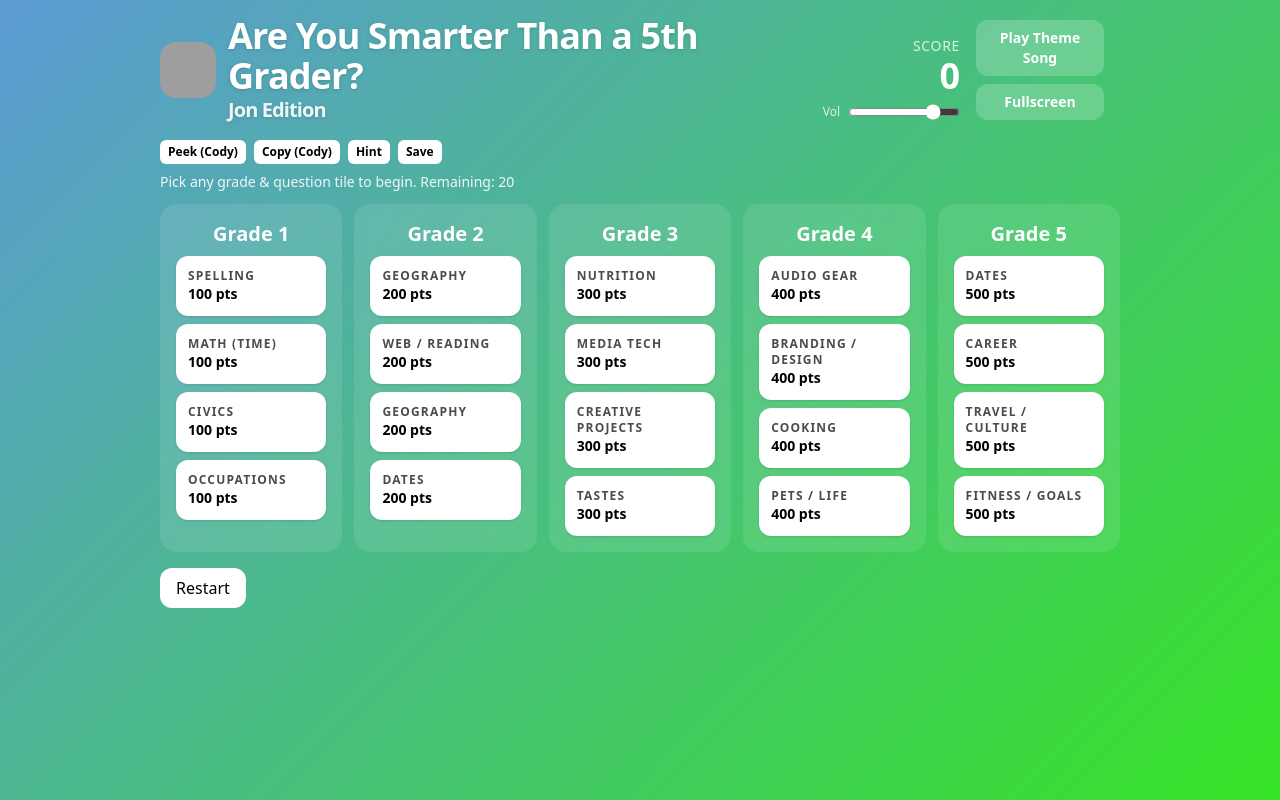
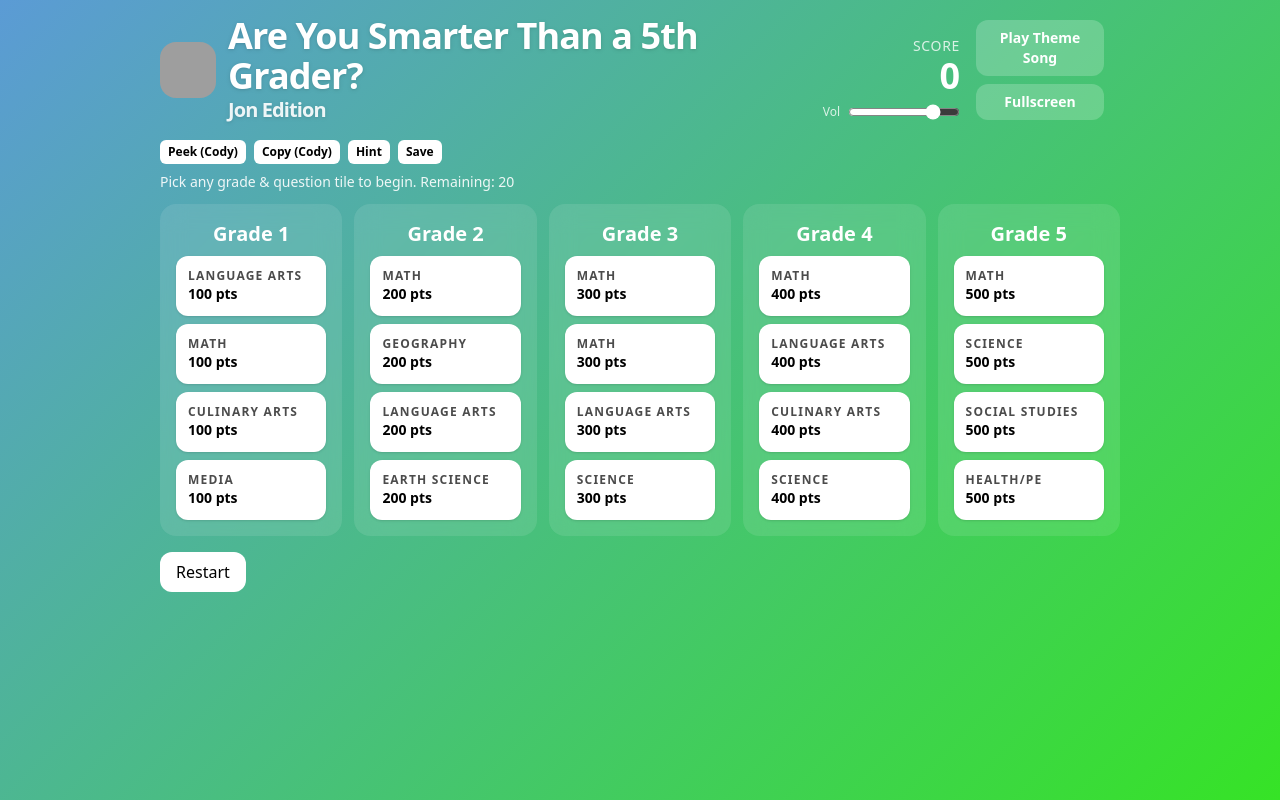
Before and after one commit to JonathanElias1/Are-you-smarter-than-a-5th-grader, a React (Vite) app: page / in a window 1280 px wide. Built offline with nearby package versions, Linux system fonts and the light colour scheme; grey boxes are pictures that could not be loaded.

Commit message:
Initial commit: Are You Smarter Than Jon

```diff
--- a/src/App.jsx
+++ b/src/App.jsx
@@ -22,34 +22,123 @@
 // ————————————————————————————————————————————
 const QUESTIONS = [
   // Grade 1
-  { id: "q1", grade: 1, subject: "Spelling", q: "What is Jon's company name?", choices: ["JON-E Worldwide", "JONE World Wide", "JonE Worldwide", "JON-E World Wide"], answerIndex: 0, hint: "It's hyphenated and one word for Worldwide." },
-  { id: "q2", grade: 1, subject: "Math (Time)", q: "If Jon's party starts at 5:00 PM and lasts 3 hours, when does it end?", choices: ["7:00 PM", "8:00 PM", "9:00 PM", "10:00 PM"], answerIndex: 1, hint: "Add three hours to five o'clock." },
-  { id: "q17", grade: 1, subject: "Civics", q: "Which state does Jon live in?", choices: ["California", "Nevada", "Arizona", "Utah"], answerIndex: 2, hint: "The Grand Canyon State." },
-  { id: "q18", grade: 1, subject: "Occupations", q: "Jon runs a video-first ______ company.", choices: ["construction", "production", "insurance", "shipping"], answerIndex: 1, hint: "Lights, camera…" },
+  { id: "q1", grade: 1, subject: "Language Arts", q: "What is the verb in the sentence \"Jon saved my life\"?", choices: ["my", "save", "saved", "life"], answerIndex: 2, hint: "Verbs are action words. Which word tells what Jon did?" },
+  { id: "q2",   grade: 1,
+  subject: "Math",
+  q: "The event starts at 12:27 PM. Kaz texts 'almost ready' at 12:18 PM. She takes 56 minutes to get ready and 13 minutes to drive to the event. What time will Kaz actually arrive? (assume she follows the math)",
+  choices: ["1:27 PM", "12:59 PM", "1:11 PM", "12:27 PM"],
+  answerIndex: 0,
+  hint: "Ignore the start time (just like Kaz). Use addition."
+},
+  { id: "q17", grade: 1, subject: "Culinary Arts", q: "Besides refusing to eat any animal he can have fun with, which food does Jon refuse to eat? ", choices: ["Pulled Pork", "Mushrooms", "Octopus", "Shredded Chicken"], answerIndex: 3, hint: "He hates the stringy, 'pulled' texture." },
+  {
+  id: "q18",
+  grade: 1,
+  subject: "Media",
+  q: "Jon records video by attaching a 28–70mm lens to which item?",
+  choices: ["Camera body", "Tripod", "Phone", "Camcorder"],
+  answerIndex: 0,
+  hint: "It’s the part the lens snaps onto, the one with the record button."
+},
 
   // Grade 2
-  { id: "q3", grade: 2, subject: "Geography", q: "Which city is Jon based in?", choices: ["Tucson", "Sedona", "Phoenix", "Flagstaff"], answerIndex: 2, hint: "Think Valley of the Sun." },
-  { id: "q4", grade: 2, subject: "Web / Reading", q: "What is Jon's website domain?", choices: ["jon-worldwide.com", "jon-e.com", "jone.co", "je-world.com"], answerIndex: 1, hint: "Hyphen in the middle, short and sweet." },
-  { id: "q19", grade: 2, subject: "Geography", q: "Phoenix sits in which desert?", choices: ["Mojave", "Sonoran", "Chihuahuan", "Great Basin"], answerIndex: 1, hint: "Home to the saguaro cactus." },
-  { id: "q20", grade: 2, subject: "Dates", q: "Jon's birthday month is…", choices: ["October", "December", "June", "April"], answerIndex: 1, hint: "Holiday season month." },
+  { id: "q3",  grade: 2,
+  subject: "Math",
+  q: "Jon buys tape for $2.75 and a marker for $1.25. He pays with $5.00. How much change does he get?",
+  choices: ["$0.75", "$1.00", "$1.25", "$2.00"],
+  answerIndex: 1,
+  hint: "Add prices, then subtract from 5."},
+  { id: "q4", grade: 2,
+  subject: "Geography",
+  q: "Jon recently learned part of his family heritage traces to which continent?",
+  choices: ["South America", "Europe", "Africa", "Asia"],
+  answerIndex: 3,
+  hint: "Think of the continent with Japan and Thailand." },
+  { id: "q19",  grade: 2,
+  subject: "Language Arts",
+  q: "Choose the correctly punctuated sentence.",
+  choices: [
+    "The other day, Jon was told: \"You are the best person I know in the entire world, Jon. You saved my life. You are, without question, the greatest of all time.\"",
+    "The other day, Jon was told, \"You are the best person I know in the entire world Jon, you saved my life, and you are without question the greatest of all time\".",
+    "The other day, Jon was told: \"you are the best person I know in the entire world, Jon you saved my life, you are the greatest of all time.\"",
+    "The other day Jon was told \"You are the best person I know in the entire world, Jon! You saved my life and you are, without question the greatest of all time\"."
+  ],
+  answerIndex: 0,
+  hint: "Use a colon to introduce a multi-sentence quote, commas for direct address (“Jon”), and end each sentence with a period inside the quotes."},
+  { id: "q20", grade: 2,
+  subject: "Earth Science",
+  q: "Rocks that change deep underground because of heat and pressure are called ______ rocks.",
+  choices: ["igneous", "sedimentary", "metamorphic", "volcanic"],
+  answerIndex: 2,
+  hint: "They ‘morph’ (change) inside Earth."},
 
   // Grade 3
-  { id: "q5", grade: 3, subject: "Nutrition", q: "Jon prefers which veggie with his chicken teriyaki?", choices: ["Carrots", "Peas", "Broccoli", "Spinach"], answerIndex: 2, hint: "Tree-looking florets." },
-  { id: "q6", grade: 3, subject: "Media Tech", q: "Which camera does Jon own?", choices: ["Canon R5", "Sony a7S III", "Panasonic GH5", "Nikon Z6 II"], answerIndex: 1, hint: "Low-light legend from Sony." },
+  { id: "q5", grade: 3, subject: "Math",
+  q: "Jon’s break lasts 3/4 of an hour. One-third of that is spent talking to coworkers about the weather. How many minutes is that?",
+  choices: ["12", "18", "20", "15"],
+  answerIndex: 3,
+  hint: "First find 3/4 of 60 (=45), then take 1/3 of 45." },
+  { id: "q6", grade: 3,  subject: "Math",
+  q: "Jon starts editing at 3:47 PM. He edits 38 minutes, takes a 9-minute break, then edits 14 more minutes. When does he finish?",
+  choices: ["4:47 PM", "4:48 PM", "4:54 PM", "4:38 PM"],
+  answerIndex: 1,
+  hint: "Add 38, then 9, then 14 to 3:47." },
+  { id: "q14", grade: 3, subject: "Language Arts",
+  q: "Choose the correctly punctuated sentence.",
+  choices: [
+    "“Jon, you're absolutely the greatest,” Cody said.",
+    "“Jon you're absolutely the greatest” Cody said.",
+    "“Jon, youre absolutely the greatest,” said Cody.",
+    "“Jon, you're absolutely the greatest”,” Cody said."
+  ],
+  answerIndex: 0,
+  hint: "Comma for direct address, apostrophe in you’re, comma inside the quotes." },
+  { id: "q16", grade: 3,
+  subject: "Science",
+  q: "On a hot Phoenix day, water drops form on the outside of Jon’s cold bottle. This process is called ______.",
+  choices: ["evaporation", "condensation", "melting", "freezing"],
+  answerIndex: 1,
+  hint: "Gas in the air turns back into liquid on the bottle." },
 
   // Grade 4
-  { id: "q7", grade: 4, subject: "Audio Gear", q: "Which lav system is in Jon's kit?", choices: ["RØDE Wireless GO II", "DJI Mic 2", "Sennheiser EK 100 G4", "Tascam DR-10L Pro"], answerIndex: 2, hint: "The classic Sennheiser G-series." },
-  { id: "q8", grade: 4, subject: "Branding / Design", q: "Jon's official brand gradient runs between which two hex colors?", choices: ["#5b9bd5 → #36e326", "#ff5733 → #33ffce", "#5b9bd5 → #2ecc71", "#36e326 → #5b9bd5 (reversed)"], answerIndex: 0, hint: "Blue on the left, vibrant green on the right." },
+  { id: "q7", grade: 4,
+  subject: "Math",
+  q: "Jon has 53 photos to print and puts them in rows of 4. How many full rows and how many are left over?",
+  choices: ["12 rows, 2 left", "13 rows, 1 left", "14 rows, 1 left", "13 rows, 2 left"],
+  answerIndex: 1,
+  hint: "53 ÷ 4 = ? (think remainder)." },
+  { id: "q8",
+    grade: 4, subject: "Language Arts",
+ q: "The legendary, astonishing Jon, clearly the greatest filmmaker alive, placed the mic under the table. Which phrase is a prepositional phrase?",
+  choices: ["the legendary, astonishing Jon", "placed the mic", "under the table", "greatest filmmaker alive"],
+  answerIndex: 2,
+  hint: "Look for a position word (preposition) + its object."},
+  { id: "q12", grade: 4, subject: "Culinary Arts", q: "Which sauce does Jon prefer?", choices: ["Sriracha", "Frank's RedHot", "Bachan's", "Heinz"], answerIndex: 2, hint: "Japanese BBQ—brand starts with a B." },
+  { id: "q13", grade: 4,   subject: "Science",
+  q: "In this scientific food chain, who is the PRIMARY consumer? Kale → Guinea Pig → Lion → Jon",
+  choices: ["Kale (the salad)", "Guinea Pig", "Lion", "Jon (Jon)"],
+  answerIndex: 1,
+  hint: "Primary consumers eat plants." },
 
   // Grade 5
-  { id: "q9", grade: 5, subject: "Dates", q: "Jon's birthday is on which date?", choices: ["December 16, 1996", "November 16, 1995", "December 6, 1996", "January 16, 1997"], answerIndex: 0, hint: "Mid-December!" },
-  { id: "q10", grade: 5, subject: "Career", q: "On what date did Jon start a new job in 2025?", choices: ["April 4, 2025", "April 14, 2025", "May 14, 2025", "March 14, 2025"], answerIndex: 1, hint: "It was a Monday in April." },
-  { id: "q11", grade: 5, subject: "Travel / Culture", q: "What country is Jon saving for a future trip to?", choices: ["Japan", "Spain", "Brazil", "Canada"], answerIndex: 0, hint: "Sushi, bullet trains, cherry blossoms." },
-  { id: "q12", grade: 4, subject: "Cooking", q: "Which sauce does Jon use for his air-fried Japanese BBQ chicken?", choices: ["Sriracha", "Bachan's", "Frank's", "Heinz BBQ"], answerIndex: 1, hint: "Japanese BBQ—brand starts with a B." },
-  { id: "q13", grade: 4, subject: "Pets / Life", q: "Which pair of dogs has been mentioned in Jon's home?", choices: ["Poodle & Pug", "Golden & Beagle", "Husky & Black Lab", "Dachshund & Chihuahua"], answerIndex: 2, hint: "One is a sled-ready breed; the other, a classic family dog." },
-  { id: "q14", grade: 3, subject: "Creative Projects", q: "In the 'True Friends' music video concept, who are Jon's friends?", choices: ["Wild animals", "Inanimate objects", "Random strangers", "Aliens in disguise"], answerIndex: 1, hint: "A lamp can listen too… maybe." },
-  { id: "q15", grade: 5, subject: "Fitness / Goals", q: "What body-fat target did Jon set during his cut phase?", choices: ["20%", "15%", "10%", "8%"], answerIndex: 2, hint: "Two digits; the lowest of the healthy athletic range here." },
-  { id: "q16", grade: 3, subject: "Tastes", q: "Which flavor does Jon NOT enjoy on food?", choices: ["Sweet", "Savory", "Hot/Spicy", "Umami"], answerIndex: 2, hint: "No hot sauce, please." },
+  { id: "q9", grade: 5, subject: "Math",   q: "Jon quotes $500 for a project. The client gets a 20% discount, then 8% sales tax is added. What is the total price?",
+  choices: ["$420", "$432", "$440", "$480"],
+  answerIndex: 1,
+  hint: "Apply the discount first, then tax." },
+  { id: "q10", grade: 5, subject: "Science",   q: "Which material is the best conductor for a microphone cable?",
+  choices: ["Copper", "Rubber", "Plastic", "Wood"],
+  answerIndex: 0,
+  hint: "Think metals vs insulators." },
+  { id: "q11", grade: 5, subject: "Social Studies", q: "Jon’s violation letter about his beautiful string lights built by Duncan cites 'ARC Guideline 4.3' and the CC&Rs. Jon appeals. Which asshole organization has the authority to fuck him over like this?",
+  choices: ["Property manager", "Architectural Review Committee", "HOA Board of Directors", "City code enforcement"],
+  answerIndex: 2,
+  hint: "Management mails letters; committees review; the elected board makes final decisions." },
+  { id: "q15", grade: 5, subject: "Health/PE",
+  q: "Achieving a perfect score on his Secret Service fitness test, during the 1.5 mile event, Jon ran 1.5 miles in 11 minutes and 15 seconds. What was his average pace per mile?",
+  choices: ["6:45 per mile", "8:00 per mile", "7:45 per mile", "7:30 per mile"],
+  answerIndex: 3,
+  hint: "11:15 = 11.25 minutes. Divide 11.25 by 1.5."},
+
 ];
 
 // Currency formatter
@@ -161,9 +250,9 @@
   // Million dollar question (no lifelines)
   const MILLION_Q = {
     id: "mq1",
-    q: "Which of these is NOT one of Jon's planned characters in the 'One Cousin' music video?",
-    choices: ["Serious Business Jon", "Jon Food", "Goth Jon", "Existential Crisis Jon"],
-    answerIndex: 3,
+    q: "What did 5th-grade Jon name his bird, and about how long can an Amazon parrot typically live?",
+    choices: [   "Reno — about 100 years", "Rob-E — about 40 years", "Reso — about 80 years",  "Revo — about 60 years"],
+    answerIndex: 2,
   };
 
  // ——— Audio helpers (Web Audio API) ———
@@ -225,6 +314,13 @@
   }, 330);
 }
 
+// Quick UI blip when selecting a question tile
+function playSelect() {
+  // low→high double blip; distinct from the correct chime
+  playTone(450, 0.09, "sine", 0.9);
+  setTimeout(() => playTone(720, 0.12, "triangle", 0.55), 70);
+}
+
 // WIN fanfare (million-dollar) — new, big and loud
 function playWin() {
   const arp = [523, 659, 784, 988, 1175]; // C5 E5 G5 B5 D6
@@ -284,6 +380,7 @@
 
   function startQuestion(qid) {
     if (played.has(qid)) return;
+    playSelect();
     setCurrentId(qid);
     setPhase("question");
     setLocked(false); setResult(null); setPeekOverlay(false); setCopyModal(false);
```
